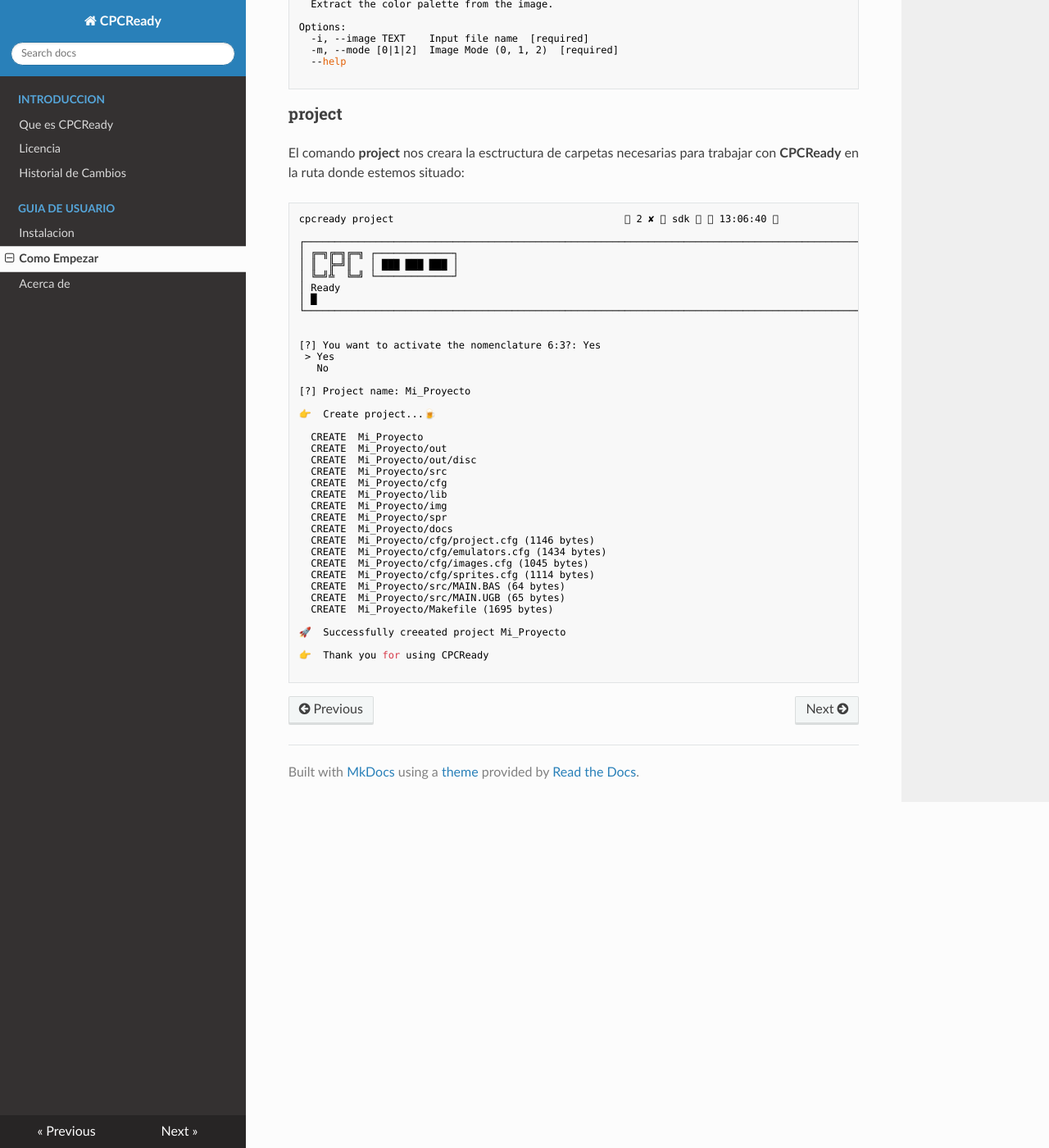
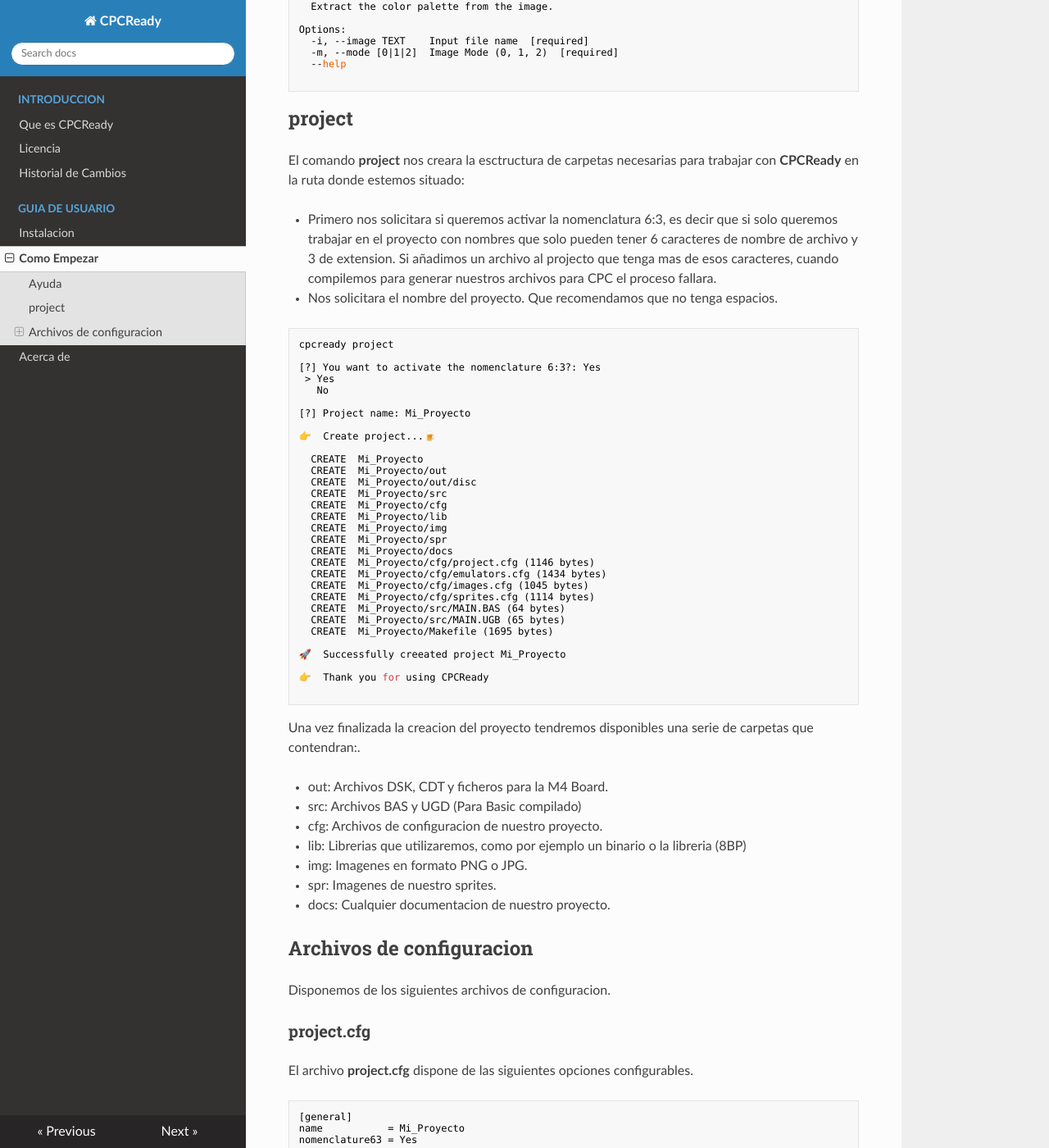
Before and after one commit to CPCReady/doc, an MkDocs documentation site: the page built from docs/users-guide.md, in a window 1280 px wide and 1400 px high, scrolled down 846 px. Shown: the whole window at 82% size. Built offline with MkDocs 1.6.1, drawn with Linux system fonts in a browser that asks for light colours; nearby versions of some CDN libraries; some of the changed text lies outside the part shown.

Commit message:
add commands

````diff
--- a/docs/users-guide.md
+++ b/docs/users-guide.md
@@ -1,10 +1,10 @@
-## Como Empezar
+# Como Empezar
 
 Podemos ejecutar **CPCReady** desde el shell con uno de los siguientes comando que estan disponibles: cpc, cpcr o bien cpcready
 
-## Comandos disponibles
+Disponemos de los siguientes comandos para trabajar.
 
-### Ayuda
+## Ayuda
 
 Si queremos que nos muestre la ayuda de **CPCReady** ejecutaremos el comando
 
@@ -47,21 +47,15 @@
 
 ```
 
-### project
+## project
 
 El comando **project** nos creara la esctructura de carpetas necesarias para trabajar con **CPCReady** en la ruta donde estemos situado:
 
+- Primero nos solicitara si queremos activar la nomenclatura 6:3, es decir que si solo queremos trabajar en el proyecto con nombres que solo pueden tener 6 caracteres de nombre de archivo y 3 de extension. Si añadimos un archivo al projecto que tenga mas de esos caracteres, cuando compilemos para generar nuestros archivos para CPC el proceso fallara.
+- Nos solicitara el nombre del proyecto. Que recomendamos que no tenga espacios.
+
 ```sh
-cpcready project                                        2 ✘  sdk   13:06:40 
-
-┌─────────────────────────────────────────────────────────────────────────────────────────────────────────────┐
-│ ╔═╗╔═╗╔═╗ ┌─────────────┐                                                                                   │
-│ ║  ╠═╝║   │ ███ ███ ███ │                                                                                   │
-│ ╚═╝╩  ╚═╝ └─────────────┘                                                                                   │
-│ Ready                                                                                                       │
-│ █                                                                                                   v0.0.10 │
-└─────────────────────────────────────────────────────────────────────────────────────────────────────────────┘
-
+cpcready project
 
 [?] You want to activate the nomenclature 6:3?: Yes
  > Yes
@@ -93,3 +87,40 @@
 👉  Thank you for using CPCReady
 
 ```
+
+Una vez finalizada la creacion del proyecto tendremos disponibles una serie de carpetas que contendran:.
+
+- out:  Archivos DSK, CDT y ficheros para la M4 Board.
+- src:  Archivos BAS y UGD (Para Basic compilado)
+- cfg:  Archivos de configuracion de nuestro proyecto.
+- lib:  Librerias que utilizaremos, como por ejemplo un binario o la libreria (8BP)
+- img:  Imagenes en formato PNG o JPG.
+- spr:  Imagenes de nuestro sprites.
+- docs: Cualquier documentacion de nuestro proyecto.
+
+## Archivos de configuracion
+
+Disponemos de los siguientes archivos de configuracion.
+
+### project.cfg
+
+El archivo **project.cfg** dispone de las siguientes opciones configurables.
+
+```sh
+[general]
+name           = Mi_Proyecto
+nomenclature63 = Yes
+
+[configurations]
+concatenate =
+
+[CDT]
+files       = MAIN.BIN,MAIN.BAS
+
+```
+
+| key | value |
+| ----- | ----- |
+| **name** | Nombre del proyecto. Este nombre no entra en la validacion de nomenclatura 6:3. Se recomienda que no contenga espacios. |
+| **nomenclature63** | Si esta activada la nomenclatura 6:3. Valores admitidos: Yes / No  |
+| **concatenate** | La opcion concatenate es valida si queremos trabajar en ficheros BAS independientes (No valido para Basic Compilado con ugbasic), de tal forma que tendremos nuestro codigo estructurado en varios ficheros y la compilacion lo dejara en uno solo para nuestra imagen de disco. de tal forma que si le damos un valor con un nombre de fichero concatenara todos los archivos BAS en él.   |
````
